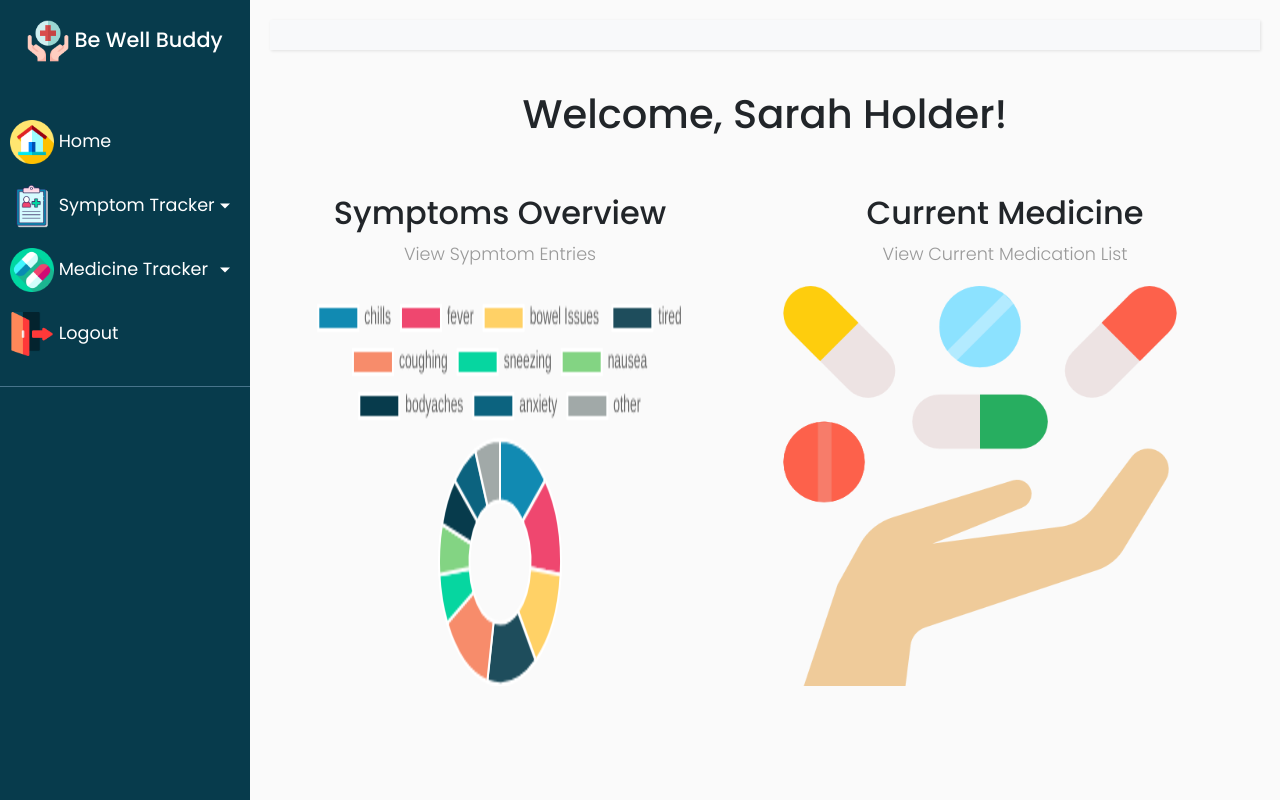
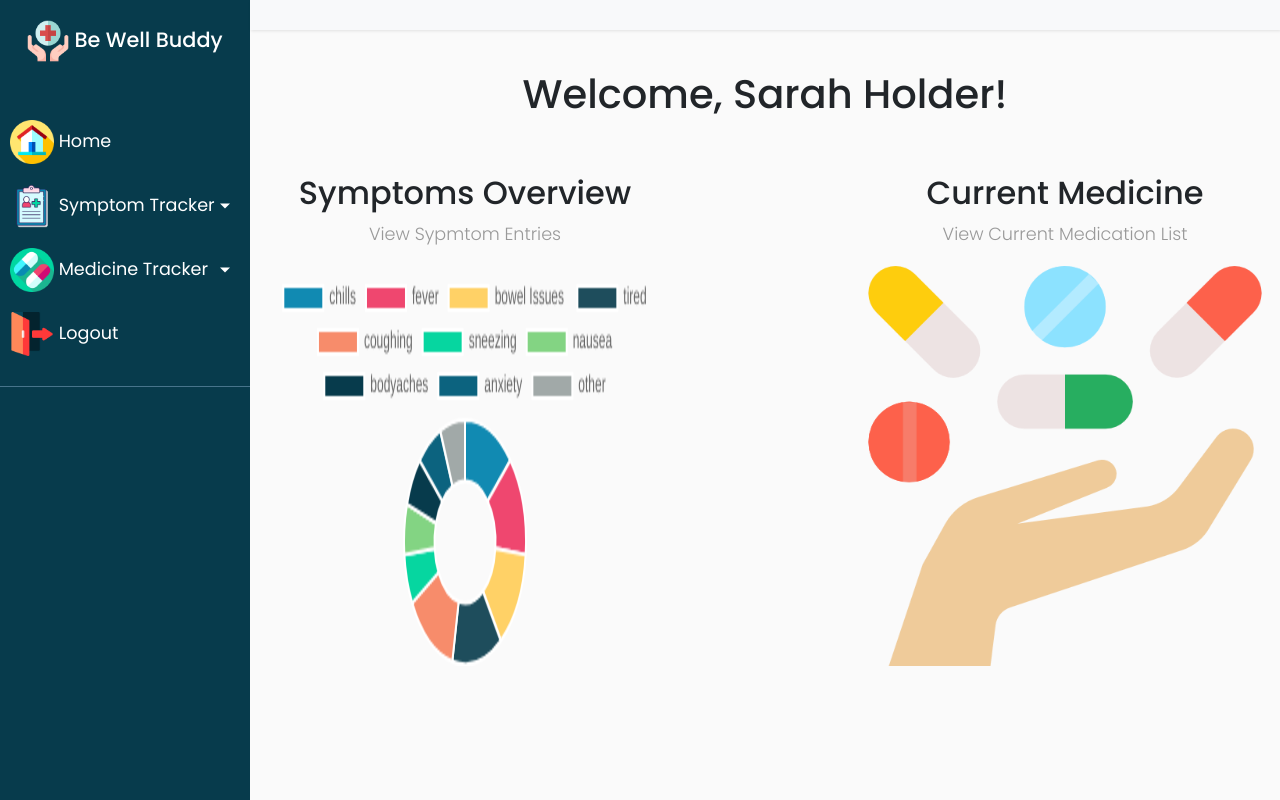
Before and after one commit to sarahholder/bewellbuddy, a Django app: page / in a window 1280 px wide. Run offline with Django 3.2, Linux system fonts and the light colour scheme; a user stored in the database is signed in; data comes from the database, SQL or seed files in the repository; both versions use the stored data as it was after the commit; some libraries are stand-ins or nearby versions.

Commit message:
added readme and fixed a few responsive details

```diff
--- a/app/static/styles/base.css
+++ b/app/static/styles/base.css
@@ -1,5 +1,11 @@
 @import "https://fonts.googleapis.com/css?family=Poppins:300,400,500,600,700";
-
+.maxphotowidth{
+    max-width:300px;
+    max-height:400px;
+}
+.divwidth{
+    width: 400px;
+}
 .welcome{
     width: 100%;
 }
@@ -371,9 +377,9 @@ a.article:hover {
     CONTENT STYLE
 ----------------------------------------------------- */
 
+
 #content {
     width: 100%;
-    padding: 20px;
     min-height: 100vh;
     transition: all 0.3s;
 }
@@ -395,17 +401,20 @@ a.article:hover {
         width: 400px;
         height: 400px;;
     }
+    .homeMed {
+        width: 400px;
+    }
+
 }
 
 @media (max-width: 768px) {
-    .charts{
-        width: 200px;
-        height: 200px;;
-    }
+
     .pillSection {
         width: 300px;
     }
-
+    .homeMed {
+    width: 275px;
+    }
     .comments {
         width: 250px;
     }
--- a/app/templates/Entries/list.html
+++ b/app/templates/Entries/list.html
@@ -5,6 +5,7 @@
     <a href="{% url 'app:entriesform' %}"><i class="fas fa-plus-circle fa-2x float-right mr-5 pageFas"></i></a>
     <h2>Entries</h2>
     {%for entry in entries %}
+
       <a href="{% url 'app:entriesdetail' entry.id %}">
         <ul class="list-group list-group-flush entryList ">
             <li class="list-group-item list-group-item-action">
--- a/app/templates/home.html
+++ b/app/templates/home.html
@@ -25,6 +25,7 @@ function setChart(){
     type: 'doughnut',
     data: {
     labels: labels,
+    display: true,
     datasets: [{
             label: '# of Votes',
             data: defaultData,
@@ -50,19 +51,19 @@ function setChart(){
 
 {% block content %}
  <div class="container">
-    <h1 class="welcome text-center">Welcome, {{user.first_name}} {{user.last_name}}!</h1>
-    <div class="d-flex flex-wrap">
-        <div class="col-6">
+    <div>
+        <h1 class="welcome text-center">Welcome, {{user.first_name}} {{user.last_name}}!</h1>
+    </div>
+    <div class="d-flex flex-wrap justify-content-between">
             <div class='charts mt-5'>
-                <h2 class="text-center">Symptoms Overview</h2>
-                <a href="{% url 'app:entries' %}"><p class='text-center'>View Sypmtom Entries</p></a>
+                <a href="{% url 'app:entries' %}"><h2 class="text-center">Symptoms Overview</h2>
+                <p class='text-center'>View Sypmtom Entries</p></a>
                 <canvas id="myChart" class="charts"></canvas>
             </div>
-        </div>
-        <div class="col-6 mt-5">
-            <h2 class="text-center">Current Medicine</h2>
-            <a href="{% url 'app:medicines' %}"><p class='text-center'>View Current Medication List</p></a>
-            <img class="homeMed charts" src="../static/images/drug.png" alt="medication list icon">
+        <div class="divWidth">
+            <a href="{% url 'app:medicines' %}"><h2 class="text-center mt-5">Current Medicine</h2>
+            <p class='text-center'>View Current Medication List</p>
+            <img class="homeMed" src="../static/images/drug.png" alt="medication list icon"></a>
         </div>
     </div>
 </div>
--- a/app/templates/medicines/detail.html
+++ b/app/templates/medicines/detail.html
@@ -38,7 +38,7 @@
         {% endif %}
         {% if medicine.uploadImg %}
     <div class="d-flex flex-wrap">
-       <img class="img-fluid" src="{{ medicine.uploadImg }}"  alt="{{ medicine.name }}" />
+       <img class="maxphotowidth" src="{{ medicine.uploadImg }}"  alt="{{ medicine.name }}" />
        {% endif %}
     </div>
     <div class="container">
--- a/be_well_buddy.session.sql
+++ b/be_well_buddy.session.sql
@@ -12,7 +12,7 @@ SET
 Where
     id = 5;
 
-DELETE FROM app_symptomentry;
+DELETE FROM app_medicine;
 
 
 update django_admin_log
```
Also changed, not shown: README.md, db.sqlite3, 9 other files.
